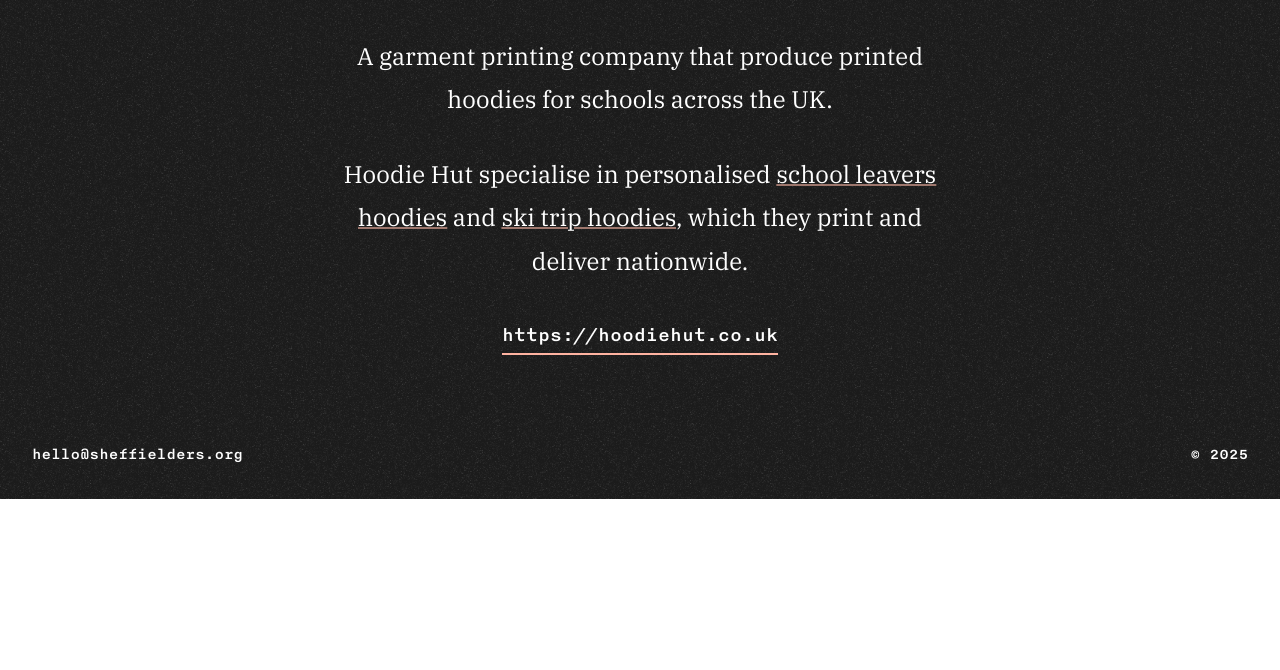
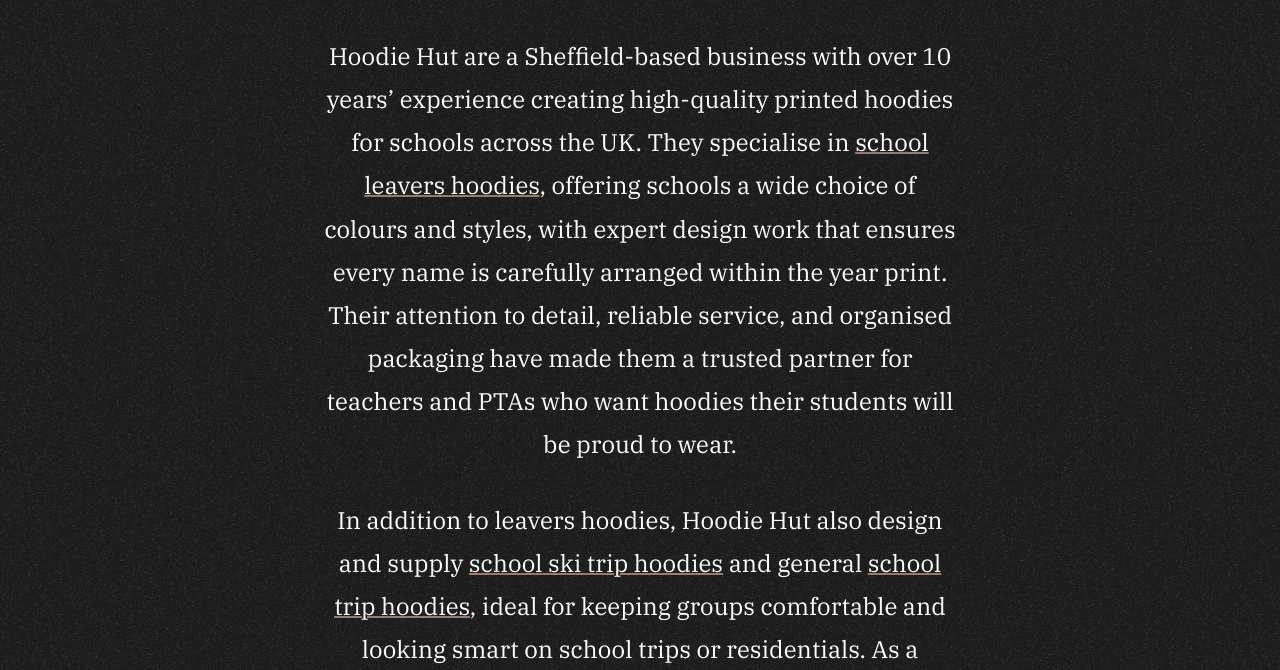
Before and after one commit to davemullenjnr/sheffielders, a Gatsby site: page /collective/hoodie-hut/ in a window 1280 px wide. Shown: the part 510-1180 px from the top of the page. Before the commit the page ends 1009 px from the top, so only its background shows below. Built offline with nearby package versions, Linux system fonts and the light colour scheme; Gatsby itself is replaced by a stand-in of ours.

Commit message:
Update hoodie-hut.md

```diff
--- a/src/posts/hoodie-hut.md
+++ b/src/posts/hoodie-hut.md
@@ -9,5 +9,6 @@
 modified: '2025-09-19'
 ---
 
-<p>A garment printing company that produce printed hoodies for schools across the UK.</p>
-<p>Hoodie Hut specialise in personalised <a href="https://www.hoodiehut.co.uk/leavers-hoodies/">school leavers hoodies</a> and <a href="https://www.hoodiehut.co.uk/ski-hoodies/">ski trip hoodies</a>, which they print and deliver nationwide.</p>
+<p>Hoodie Hut are a Sheffield-based business with over 10 years’ experience creating high-quality printed hoodies for schools across the UK. They specialise in <a href="https://www.hoodiehut.co.uk/leavers-hoodies/">school leavers hoodies</a>, offering schools a wide choice of colours and styles, with expert design work that ensures every name is carefully arranged within the year print. Their attention to detail, reliable service, and organised packaging have made them a trusted partner for teachers and PTAs who want hoodies their students will be proud to wear.</p>
+
+<p>In addition to leavers hoodies, Hoodie Hut also design and supply <a href="https://www.hoodiehut.co.uk/ski-hoodies/">school ski trip hoodies</a> and general <a href="https://www.hoodiehut.co.uk/trip-hoodies/">school trip hoodies</a>, ideal for keeping groups comfortable and looking smart on school trips or residentials. As a Sheffield company, they value clear communication and a personal approach, supporting schools from enquiry through to delivery. Whether it’s a class of 30 or a full year group of 300, HoodieHut make the process simple and stress-free.</p>
```
